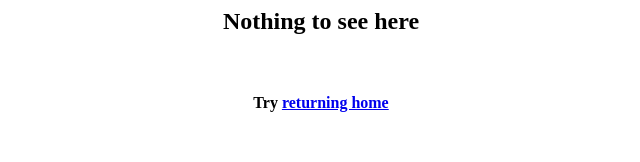
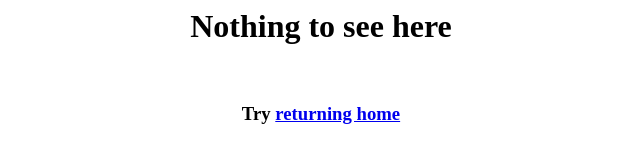
Before and after one commit to TheDiamondYT1/dl.thediamondyt.tk, a plain HTML site: page index.html in a window 1280 px wide. Shown: the whole page, without its empty margins (319-959 px from the left). Drawn offline with Linux system fonts and the light colour scheme.

Commit message:
Update index.html

```diff
--- a/index.html
+++ b/index.html
@@ -1,2 +1,2 @@
-<center><h2>Nothing to see here</h2></center><br/>
-<center><h4>Try <a href='http://thediamondyt.tk'>returning home</a></h4></center>
+<center><h1>Nothing to see here</h1></center><br>
+<center><h3>Try <a href='http://thediamondyt.tk'>returning home</a></h3></center>
```
